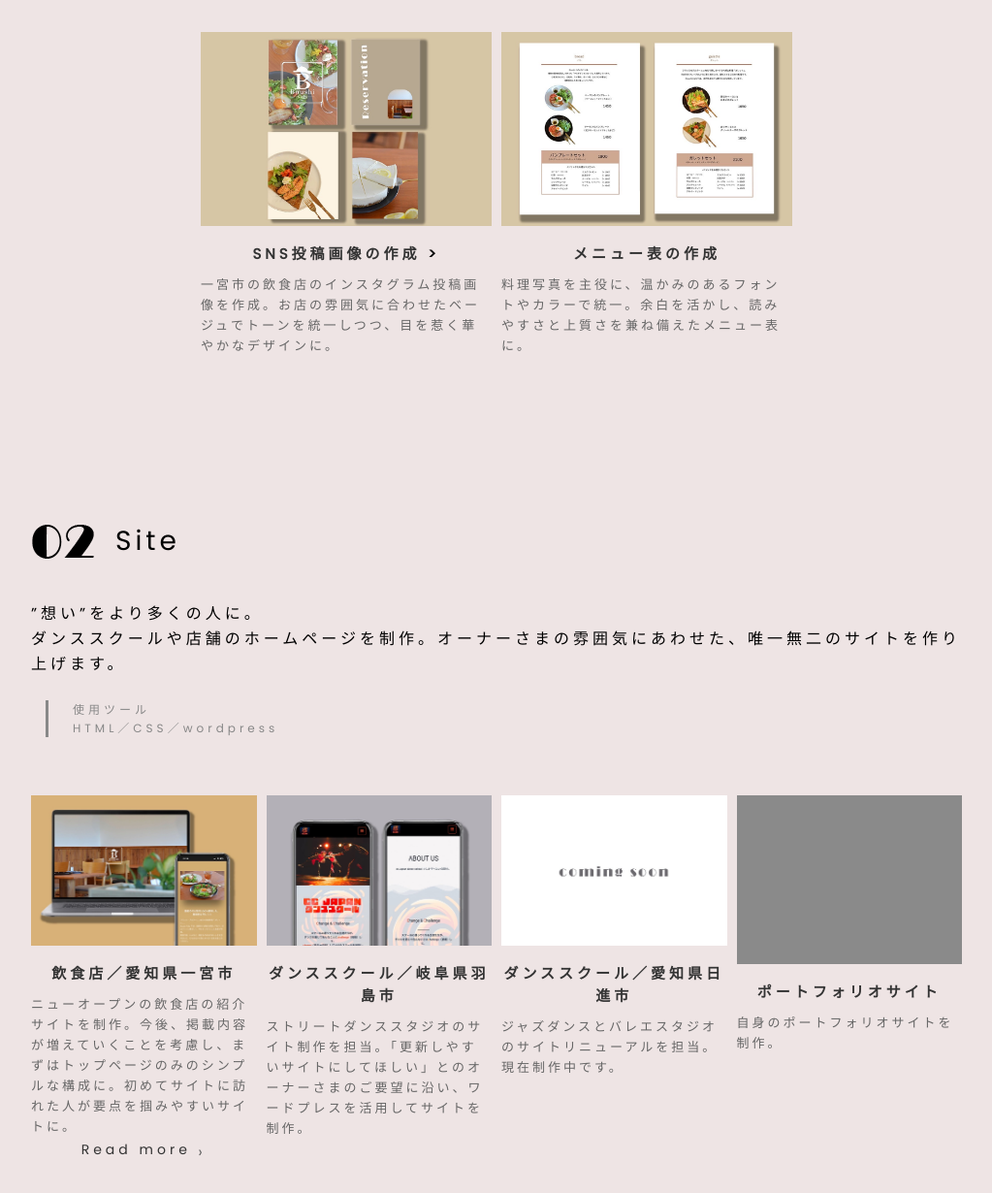
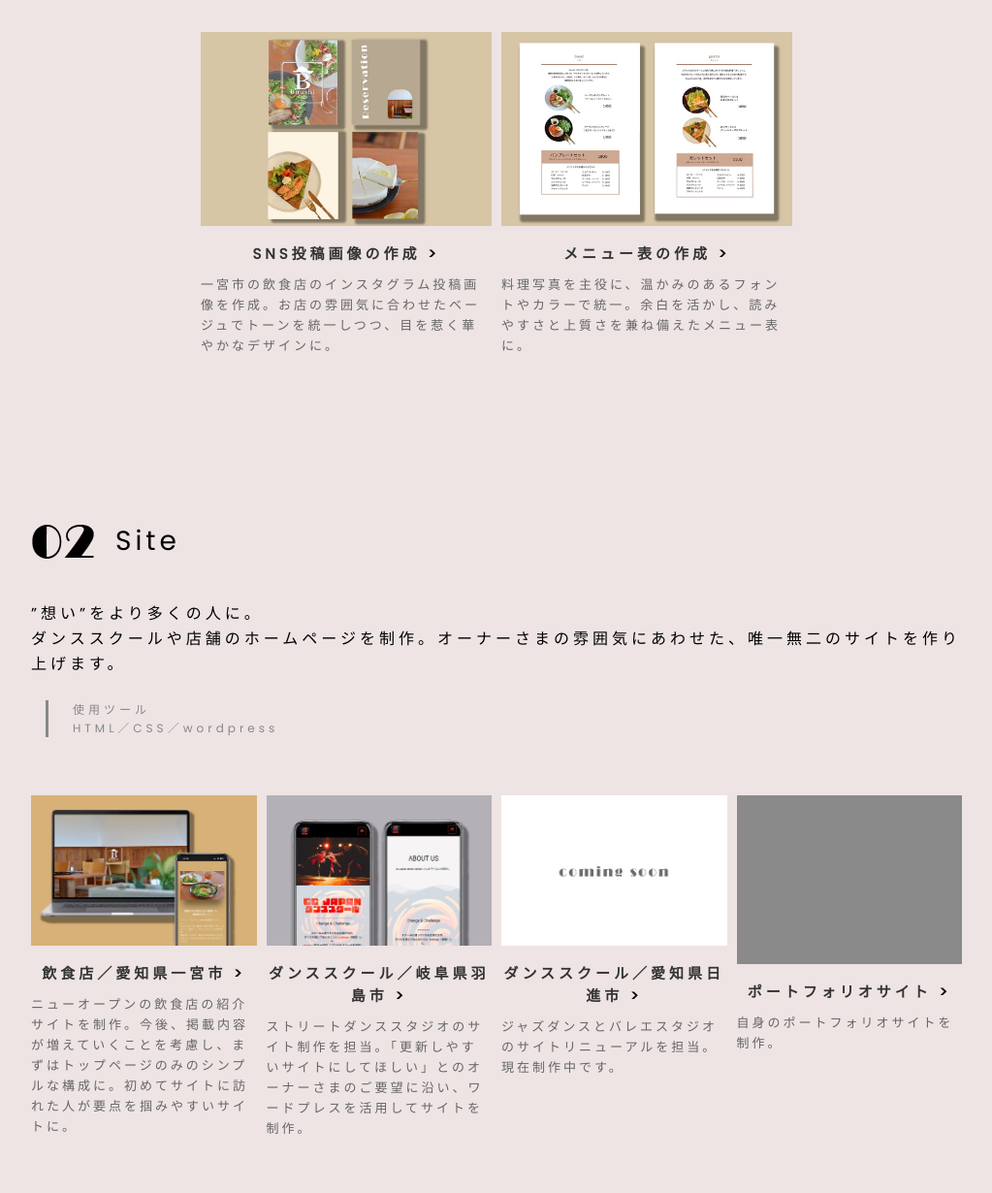
Before and after one commit to ayumi-01/my-website, a plain HTML site: page index.html in a window 1280 px wide. Shown: the part 1489-2719 px from the top of the page at 97% size, without its empty margins (128-1151 px from the left). Drawn offline with nearby package versions, Linux system fonts and the light colour scheme.

Commit message:
Add files via upload

```diff
--- a/css/style.css
+++ b/css/style.css
@@ -261,7 +261,7 @@ body {
 
 .arrow-2 {
   margin-left: 8px;
-  color: #000; /* ピンクでかわいく！ */
+  color: #000;
   font-weight: bold;
   font-size: 1em;
 }
--- a/index.html
+++ b/index.html
@@ -44,7 +44,7 @@
   </div>
   <div class="right-column">
     <p class="title-aboutme">About me</p>
-	<p class="text">愛知県出身。<br>新卒でWEB制作会社に入社し、WEBサイトの運用やWEBデザインの業務に約3年間携わる。</p>
+	<p class="text">愛知県出身。<br>新卒でWEB制作会社に入社し、WEBサイトの運用やWEBデザインの業務に約3年間携わりながら、フリーでも活動。カフェやダンススタジオのデザインやホームページを担当。</p>
   </div>
 </div>
 </section>
@@ -78,7 +78,7 @@
 
     <div class="image-box">
     <img src="images/1_02.jpg" alt="写真1">
-    <h3 class="caption-title">メニュー表の作成</h3>
+   <h3 class="caption-title"><a href="#">メニュー表の作成<span class="arrow-2">&gt;</span></a></h3>
     <p class="caption-text">料理写真を主役に、温かみのあるフォントやカラーで統一。余白を活かし、読みやすさと上質さを兼ね備えたメニュー表に。</p>
   </div>
 
@@ -102,26 +102,25 @@
 <div class="image-row">
   <div class="image-box">
     <img src="images/2_01.jpg" alt="写真1">
-    <h3 class="caption-title">飲食店／愛知県一宮市</h3>
+    <h3 class="caption-title"><a href="#">飲食店／愛知県一宮市<span class="arrow-2">&gt;</span></a></h3>
     <p class="caption-text">ニューオープンの飲食店の紹介サイトを制作。今後、掲載内容が増えていくことを考慮し、まずはトップページのみのシンプルな構成に。初めてサイトに訪れた人が要点を掴みやすいサイトに。</p>
-    <a href="#" class="readmore">Read more</a>
   </div>
 
     <div class="image-box">
     <img src="images/2_02.jpg" alt="写真1">
-    <h3 class="caption-title">ダンススクール／岐阜県羽島市</h3>
+    <h3 class="caption-title"><a href="#">ダンススクール／岐阜県羽島市<span class="arrow-2">&gt;</span></a></h3>
     <p class="caption-text">ストリートダンススタジオのサイト制作を担当。「更新しやすいサイトにしてほしい」とのオーナーさまのご要望に沿い、ワードプレスを活用してサイトを制作。</p>
   </div>
 
     <div class="image-box">
     <img src="images/2_03.jpg" alt="写真1">
-    <h3 class="caption-title">ダンススクール／愛知県日進市</h3>
+    <h3 class="caption-title"><a href="#">ダンススクール／愛知県日進市<span class="arrow-2">&gt;</span></a></h3>
     <p class="caption-text">ジャズダンスとバレエスタジオのサイトリニューアルを担当。現在制作中です。</p>
   </div>
 
 	<div class="image-box">
     <img src="images/dummy_02.jpg" alt="写真1">
-    <h3 class="caption-title">ポートフォリオサイト</h3>
+    <h3 class="caption-title"><a href="#">ポートフォリオサイト<span class="arrow-2">&gt;</span></a></h3>
     <p class="caption-text">自身のポートフォリオサイトを制作。</p>
   </div>
 </section>
```
